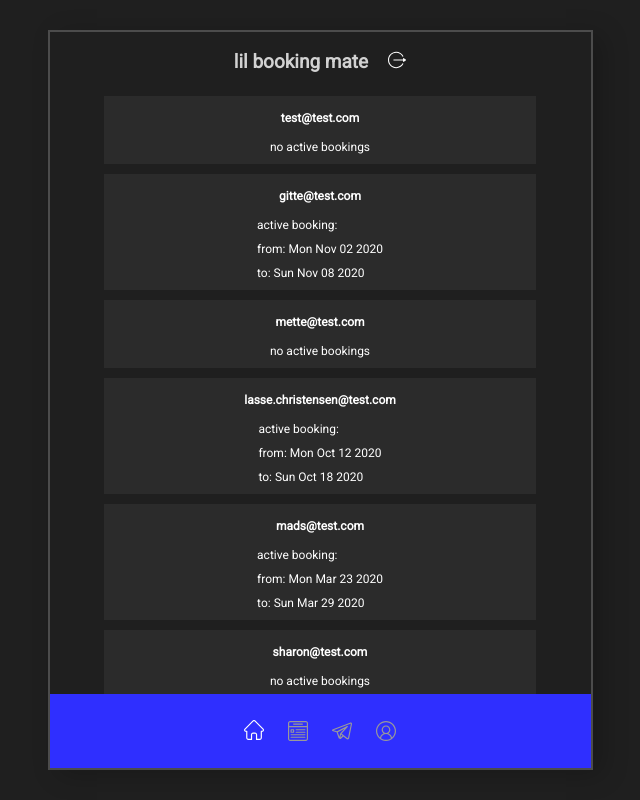
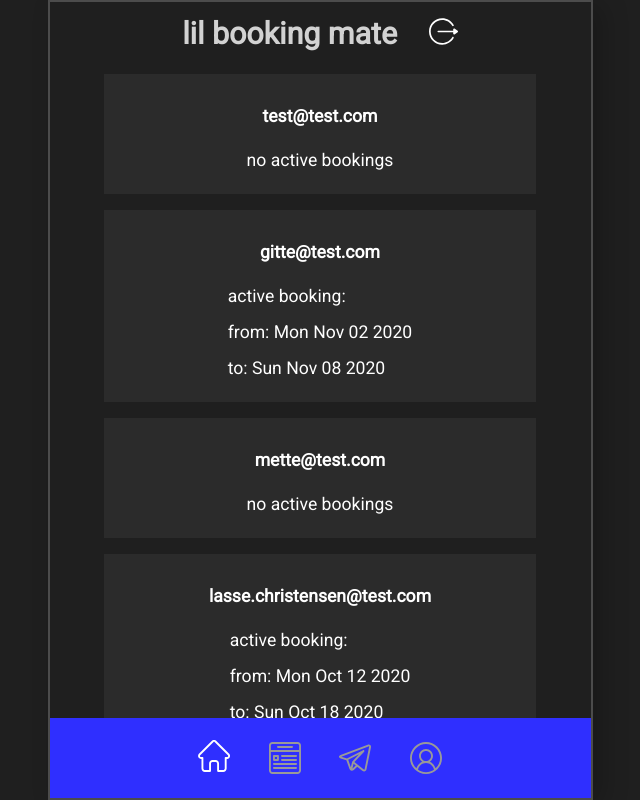
Before and after one commit to 200backflips/lil-booking-mate, a Vue app in the folder client/: page /bookings in a window 1280 px wide. Shown: the whole page, without its empty margins (320-960 px from the left). Built offline with nearby package versions, Linux system fonts and the light colour scheme.

Commit message:
correct sizing issues

```diff
--- a/client/src/App.vue
+++ b/client/src/App.vue
@@ -35,7 +35,7 @@ body {
   font-family: "Roboto", sans-serif;
   width: 100%;
   height: 100%;
-  font-size: 62.5%;
+  font-size: 100%;
   background: #1f1f1f;
 }
 
--- a/client/src/components/ActiveBookings.vue
+++ b/client/src/components/ActiveBookings.vue
@@ -40,16 +40,5 @@ export default {
   width: 100%;
   height: 82%;
   overflow: auto;
-  font-size: 1.2rem;
-}
-
-.user {
-  width: 80%;
-  margin: 0.5rem;
-  padding: 0.5rem;
-  background: #2b2b2b;
-}
-.user p {
-  padding: 0.5rem;
 }
 </style>
--- a/client/src/elements/Booking.vue
+++ b/client/src/elements/Booking.vue
@@ -31,12 +31,12 @@ export default {
 .Booking {
   display: flex;
   flex-direction: column;
-  justify-content: center;
   align-items: center;
   width: 80%;
   margin: 0.5rem;
-  padding: 0.5rem;
+  padding: 1rem;
   background: #2b2b2b;
+  font-size: 1.1rem;
 }
 .booking-details p {
   padding: 0.5rem;
```
